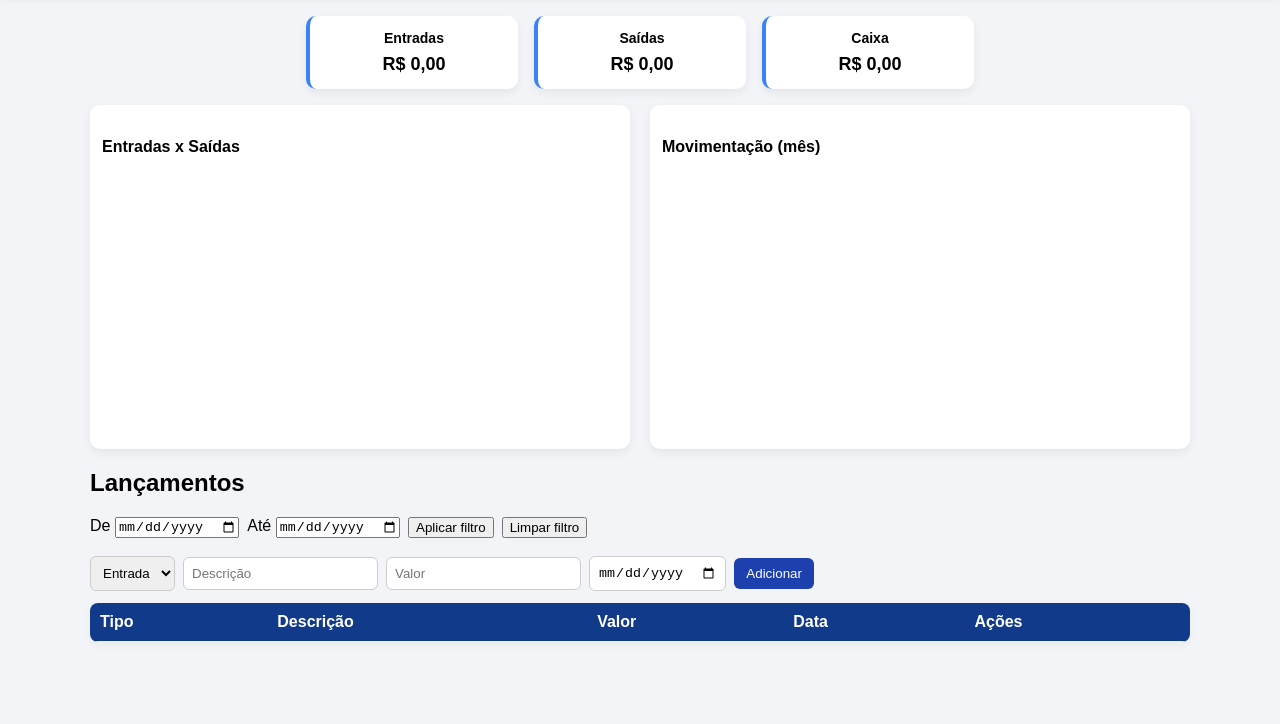
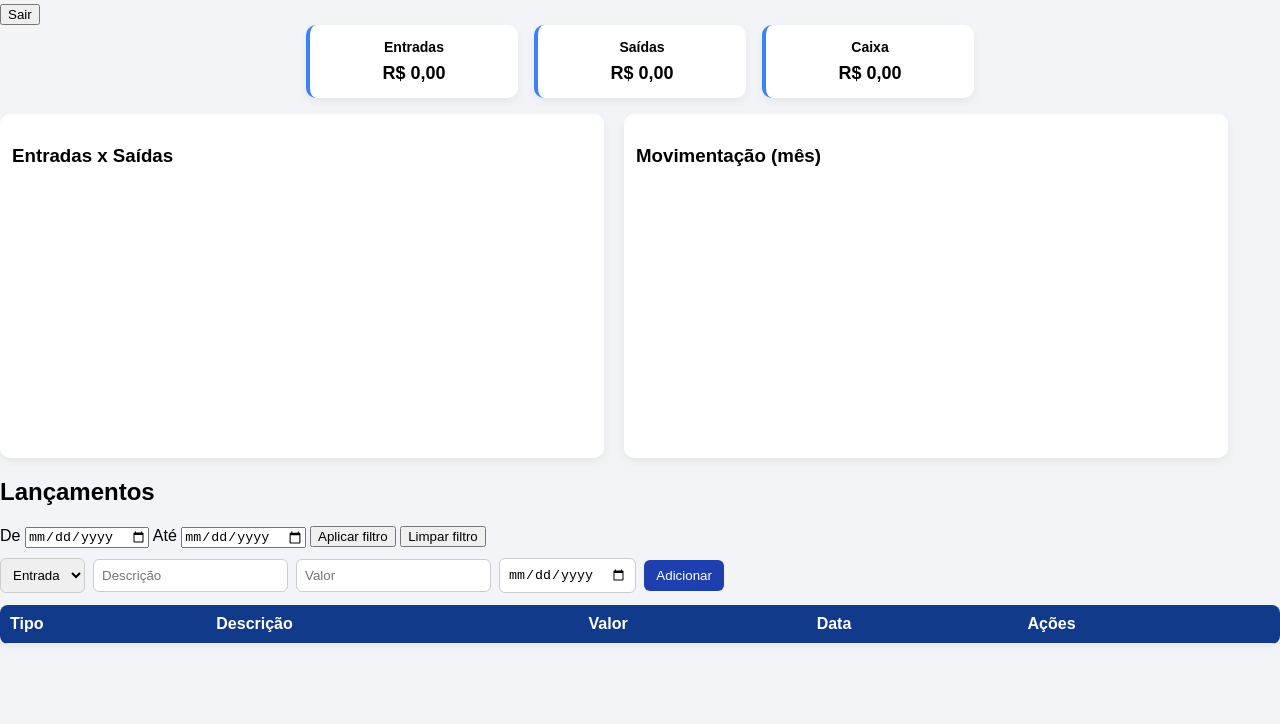
Before and after one commit to studioarteemcristal-lgtm/finance-site, a website: page public/index.html in a window 1280 px wide. Shown: the part 76-800 px from the top of the page. Drawn offline with nearby package versions, Linux system fonts and the light colour scheme.

Commit message:
index.html

```diff
--- a/public/index.html
+++ b/public/index.html
@@ -1,83 +1,103 @@
 <!DOCTYPE html>
 <html lang="pt-BR">
 <head>
-  <meta charset="utf-8" />
-  <meta name="viewport" content="width=device-width,initial-scale=1" />
+    <meta charset="UTF-8" />
+    <meta name="viewport" content="width=device-width, initial-scale=1.0" />
     <title>Painel Financeiro</title>
 
-  <link rel="stylesheet" href="/style.css" />
+    <!-- CSS -->
+    <link rel="stylesheet" href="style.css">
+
+    <!-- Fontes -->
+    <link rel="preconnect" href="https://fonts.googleapis.com">
+    <link rel="preconnect" href="https://fonts.gstatic.com" crossorigin>
+    <link href="https://fonts.googleapis.com/css2?family=Inter:wght@300;400;500;600;700&display=swap" rel="stylesheet">
+
+    <!-- Chart.js -->
     <script src="https://cdn.jsdelivr.net/npm/chart.js"></script>
-  <script src="/auth.js" defer></script>
-  <script src="/app.js" defer></script>
 
-  <style>
-    /* Estilos internos mínimos para garantir que charts tenham espaço */
-    .chart-card { height: 320px; }
-    .chart-card canvas { width:100% !important; height:100% !important; }
-  </style>
+    <!-- JS -->
+    <script src="auth.js" defer></script>
+    <script src="app.js" defer></script>
 </head>
+
 <body>
-  <header class="header">
-    <img src="/logo.png" class="logo" alt="Logo" />
+    <header>
         <h1>Painel Financeiro</h1>
-    <button id="logoutBtn">Sair</button>
+        <button id="logoutBtn" class="logout">Sair</button>
     </header>
 
-  <main class="content container">
-    <div class="cards">
-      <div class="card entrada"><h3>Entradas</h3><p id="totalVendas">R$ 0,00</p></div>
-      <div class="card saida"><h3>Saídas</h3><p id="totalCompras">R$ 0,00</p></div>
-      <div class="card caixa"><h3>Caixa</h3><p id="totalCaixa">R$ 0,00</p></div>
+    <main>
+        <section class="cards">
+            <div class="card entradas">
+                <h3>Entradas</h3>
+                <p id="totalVendas">R$ 0,00</p>
             </div>
 
-    <div class="charts">
+            <div class="card saidas">
+                <h3>Saídas</h3>
+                <p id="totalCompras">R$ 0,00</p>
+            </div>
+
+            <div class="card caixa">
+                <h3>Caixa</h3>
+                <p id="totalCaixa">R$ 0,00</p>
+            </div>
+        </section>
+
+        <section class="charts">
             <div class="chart-card">
-        <h4>Entradas x Saídas</h4>
+                <h3>Entradas x Saídas</h3>
                 <canvas id="pieChart"></canvas>
             </div>
+
             <div class="chart-card">
-        <h4>Movimentação (mês)</h4>
+                <h3>Movimentação (mês)</h3>
                 <canvas id="lineChart"></canvas>
             </div>
-    </div>
+        </section>
 
+        <section class="filter-section">
             <h2>Lançamentos</h2>
-
-    <div class="filters">
-      <label>De <input type="date" id="filterFrom"></label>
-      <label>Até <input type="date" id="filterTo"></label>
+            <label>De</label>
+            <input type="date" id="filterFrom">
+            <label>Até</label>
+            <input type="date" id="filterTo">
             <button id="btnFilter">Aplicar filtro</button>
             <button id="btnResetFilter">Limpar filtro</button>
-    </div>
+        </section>
 
+        <section class="form-section">
             <form id="formLancamento">
-      <input type="hidden" id="editId" value="">
+                <input type="hidden" id="editId">
+
                 <select id="tipo" required>
-        <option value="entrada">Entrada</option>
-        <option value="saida">Saída</option>
+                    <option value="Entrada">Entrada</option>
+                    <option value="Saida">Saída</option>
                 </select>
-      <input id="descricao" placeholder="Descrição" required />
-      <input id="valor" type="number" step="0.01" placeholder="Valor" required />
-      <input id="data" type="date" required />
+
+                <input type="text" id="descricao" placeholder="Descrição" required>
+                <input type="number" id="valor" placeholder="Valor" required>
+                <input type="date" id="data" required>
+
                 <button type="submit">Adicionar</button>
-      <button type="button" id="btnCancelEdit" style="display:none;">Cancelar</button>
+                <button id="btnCancelEdit" style="display:none;">Cancelar</button>
             </form>
+        </section>
 
         <table id="tabela">
             <thead>
                 <tr>
-          <th>Tipo</th><th>Descrição</th><th>Valor</th><th>Data</th><th>Ações</th>
+                    <th>Tipo</th>
+                    <th>Descrição</th>
+                    <th>Valor</th>
+                    <th>Data</th>
+                    <th>Ações</th>
                 </tr>
             </thead>
             <tbody></tbody>
         </table>
+
     </main>
-
-  <script>
-    document.getElementById("logoutBtn").addEventListener("click", () => {
-      localStorage.removeItem("token");
-      window.location.href = "login.html";
-    });
-  </script>
 </body>
 </html>
```
Lines whose indentation alone changed are shown as unchanged.
